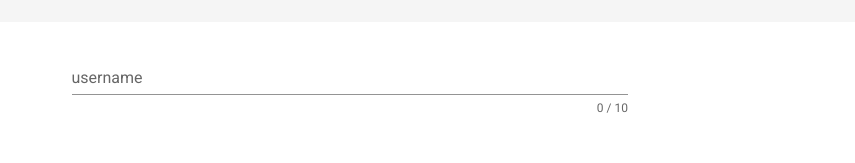
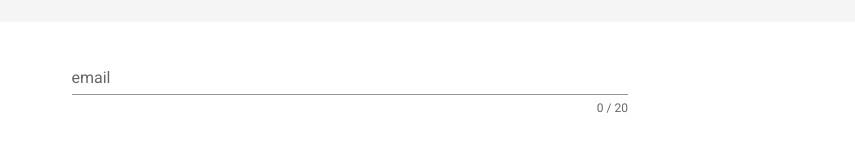
Before and after one commit to ikenoue-ryo/my-oikura, a Vue app in the folder frontend/: page /login in a window 1280 px wide. Shown: the part 569-732 px from the top of the page, without its empty margins (0-855 px from the left). Built offline with nearby package versions, Linux system fonts and the light colour scheme.

Commit message:
email認証、mypage変更

```diff
--- a/frontend/src/store/index.js
+++ b/frontend/src/store/index.js
@@ -33,11 +33,11 @@ const authModule = {
     // ログイン
     login (context, payload) {
       return api.post('/auth/jwt/create/', {
-        'username': payload.username,
+        'email': payload.email,
         'password': payload.password,
       })
       .then(response => {
-        console.log('できてる？', response)
+        console.log(response)
         // 認証用のトークンをlocalStorageに保存する
         localStorage.setItem('access', response.data.access)
         // ユーザー情報の取得してstoreのユーザー情報を更新
--- a/frontend/src/views/LoginForm.vue
+++ b/frontend/src/views/LoginForm.vue
@@ -11,14 +11,15 @@
         <v-col cols="12" sm="" md="3" lg="6">
           <validation-provider
             v-slot="{ errors }"
-            name="username"
-            rules="required|max:10"
+            name="email"
+            rules="required|max:30"
           >
             <v-text-field
-              v-model="username"
-              :counter="10"
+              type="email"
+              v-model="email"
+              :counter="20"
               :error-messages="errors"
-              label="username"
+              label="email"
               required
             ></v-text-field>
           </validation-provider>
@@ -89,7 +90,7 @@
     name: 'Home',
     data() {
       return {
-        username: '',
+        email: '',
         password: '',
         url: ''
       }
@@ -104,7 +105,7 @@
       submitLogin() {
         // ログイン
         this.$store.dispatch('auth/login', {
-          username: this.username,
+          email: this.email,
           password: this.password,
         })
         .then(() => {
--- a/frontend/src/views/Mypage.vue
+++ b/frontend/src/views/Mypage.vue
@@ -5,9 +5,19 @@
     <p v-if="isLoggedIn">ログインしています</p>
     <p v-else>ログインしてください</p>
       <template>
-        <p>{{ mypage.email }}</p>
-        <p>{{ mypage.id }}</p>
-        <p>{{ mypage.username }}</p>
+        <p>Email: {{ mypage.email }}</p>
+        <p>ID:{{ mypage.id }}</p>
+
+
+        <p>ID: {{profiles.results[0].id}}</p>
+        <p>{{profiles.results[0].nickname}}</p>
+        <p>{{profiles.results[0].created_on}}</p>
+        <p><img :src="profiles.results[0].img" alt=""></p>
+        <p>{{profiles.results[0].id}}</p>
+
+        <!-- <div v-for="profile in profiles" :key="profile.id">
+          {{ profile.img }}
+        </div> -->
       </template>
   </div>
 </template>
@@ -21,7 +31,8 @@
     name: 'Home',
     data() {
       return {
-        mypage: ''
+        mypage: '',
+        profiles: ''
       }
     },
     components: {
@@ -33,9 +44,16 @@
     mounted(){
       api({
         method: 'get',
-        url: '/auth/users/me/',
+        url: '/api/v1/auth/users/me/',
       })
       .then(response => this.mypage = response.data)
+      .catch(error => console.log(error));
+
+      api({
+        method: 'get',
+        url: 'api/user/profile/',
+      })
+      .then(response => this.profiles = response.data)
       .catch(error => console.log(error));
     },
     computed: {
```
Also changed, not shown: 2 other files (tests, documents, lock files or other folders).
